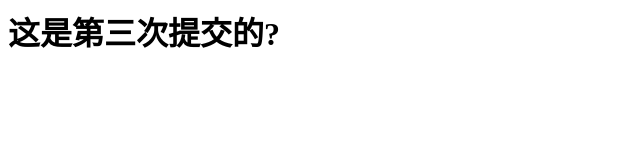
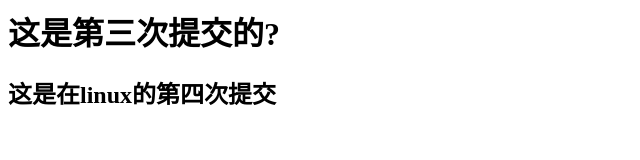
Before and after one commit to miyahejuzi/helloworld, a plain HTML site: page index.html in a window 1280 px wide. Shown: the whole page, without its empty margins (0-640 px from the left). Drawn offline with Linux system fonts and the light colour scheme.

Commit message:
这是liunx的第4次提交

```diff
--- a/index.html
+++ b/index.html
@@ -1,3 +1,7 @@
 <h1>
 	这是第三次提交的?
 </h1>
+
+<h2>
+	这是在linux的第四次提交
+</h2>
```
